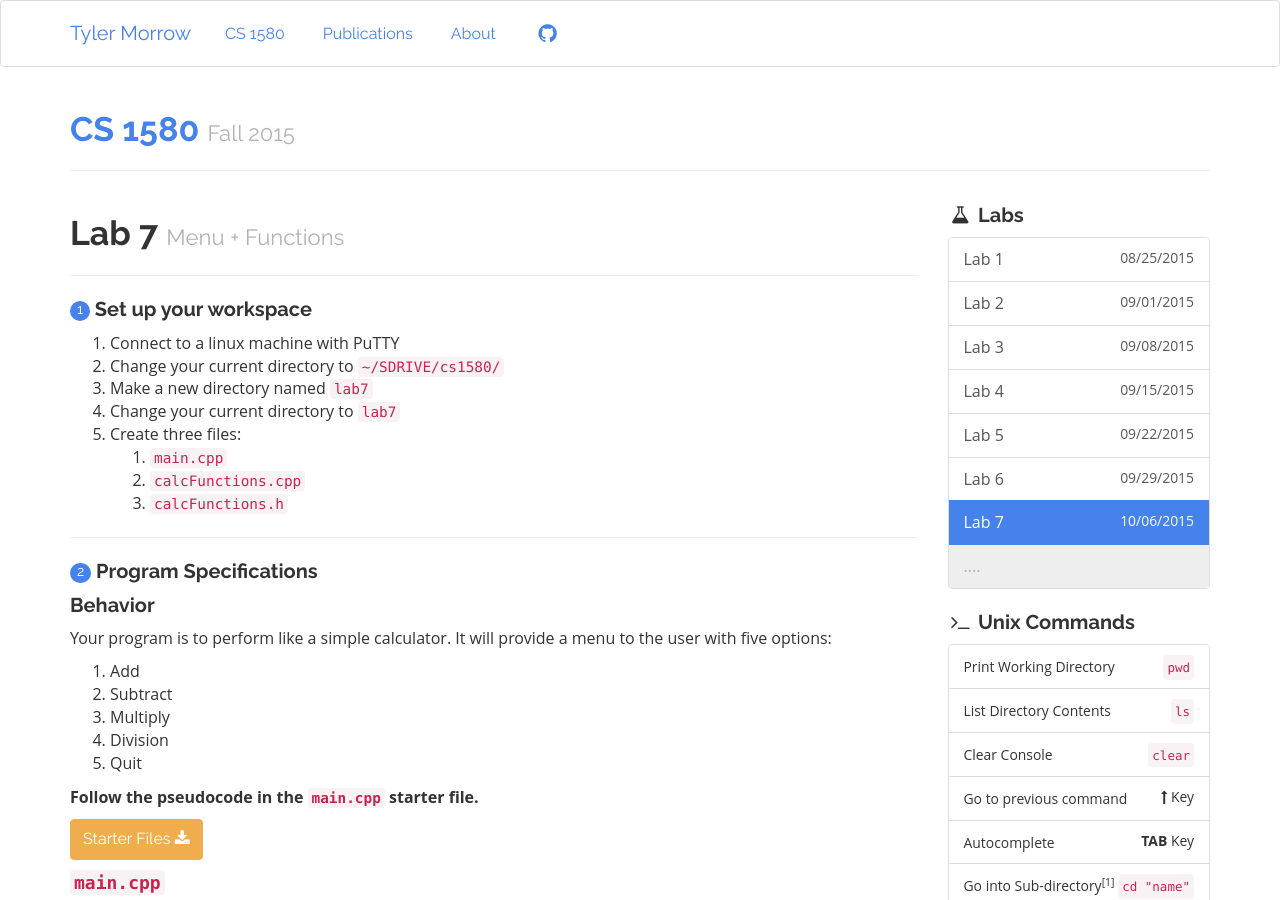
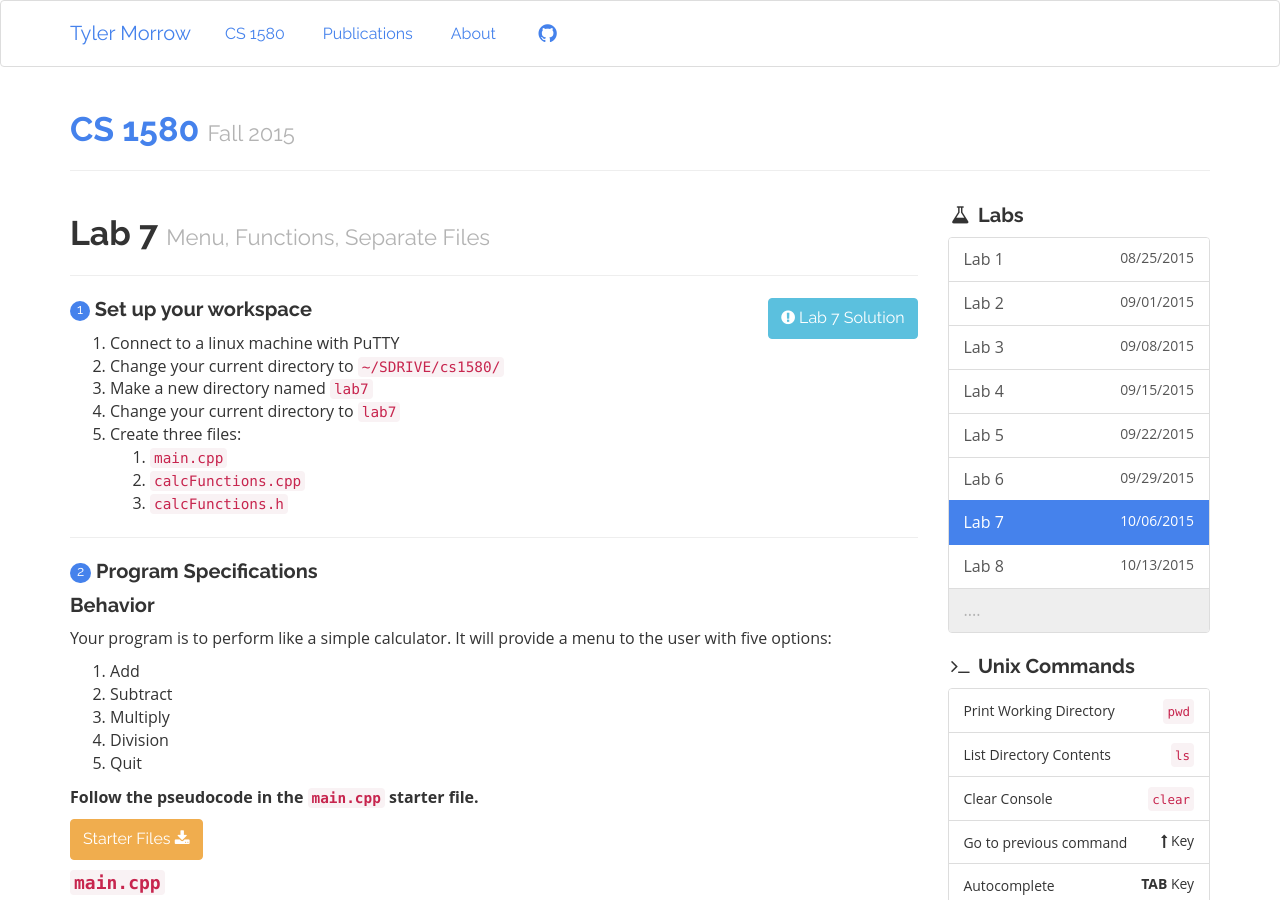
Before and after one commit to tymorrow/mst-website, a Jekyll site: the page built from cs1580/lab7.md, in a window 1280 px wide and 900 px high. Built offline with Jekyll 4.4.1, drawn with Linux system fonts in a browser that asks for light colours; nearby versions of some CDN libraries.

Commit message:
Added lab 8.

```diff
--- a/_includes/cs1580sidepanel.html
+++ b/_includes/cs1580sidepanel.html
@@ -21,6 +21,9 @@
     </a>
     <a href="{{site.baseurl}}/cs1580/lab7" class="list-group-item {% if page.title == "Lab 7" %}active{% endif %}">
       Lab 7 <small class="pull-right">10/06/2015</small>
+    </a>
+    <a href="{{site.baseurl}}/cs1580/lab8" class="list-group-item {% if page.title == "Lab 8" %}active{% endif %}">
+      Lab 8 <small class="pull-right">10/13/2015</small>
     </a>
     <a href="{{}}" class="list-group-item disabled">....</a>
   </div>
--- a/cs1580/lab7.md
+++ b/cs1580/lab7.md
@@ -3,9 +3,15 @@ layout: cs1580lab
 title: Lab 7
 ---
 
-## Lab 7 <small>Menu + Functions</small>
+## Lab 7 <small>Menu, Functions, Separate Files</small>
 
 ---
+
+<a href="{{site.baseurl}}/cs1580/solutions/lab7solution.zip"
+class="btn btn-info pull-right">
+  <i class="fa fa-exclamation-circle"></i>
+  Lab 7 Solution
+</a>
 
 #### <span class="badge">1</span> Set up your workspace
 
```
